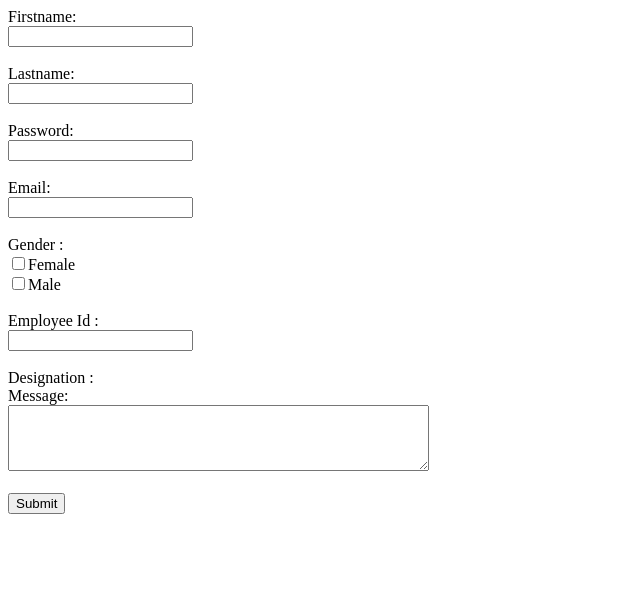
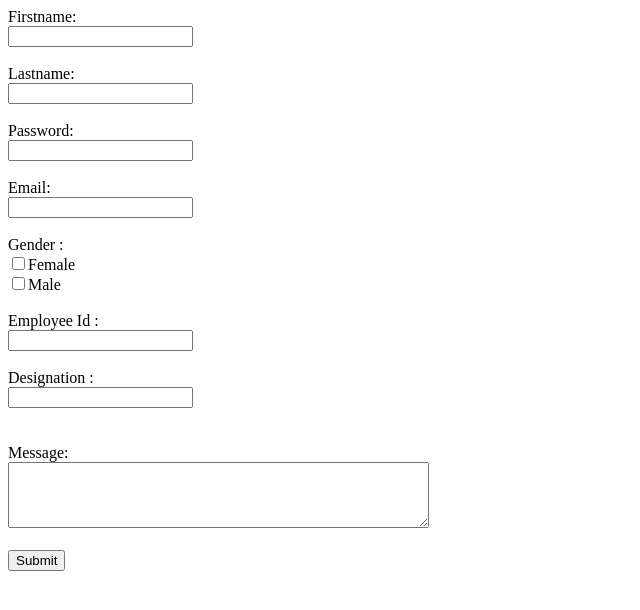
Before and after one commit to FadikarSurangan/HTML-CSS-training-, a plain HTML site: page HTML-CSS/form.html in a window 1280 px wide. Shown: the whole page, without its empty margins (0-640 px from the left). Drawn offline with Linux system fonts and the light colour scheme.

Commit message:
form updated designation

```diff
--- a/HTML-CSS/form.html
+++ b/HTML-CSS/form.html
@@ -28,8 +28,8 @@
       <label for="employee id ">Employee Id :</label><br />
       <input title="text" id="employee" name="employee" required /><br /><br />
 
-      <label for="designation">Designation :</label>
-
+      <label for="designation">Designation : </label> <br/>
+      <input title="designation" id="designation" name="designation" required /><br /><br />
       <br />
       <label for="message">Message:</label><br />
       <textarea id="message" name="message" rows="4" cols="50"></textarea
```
